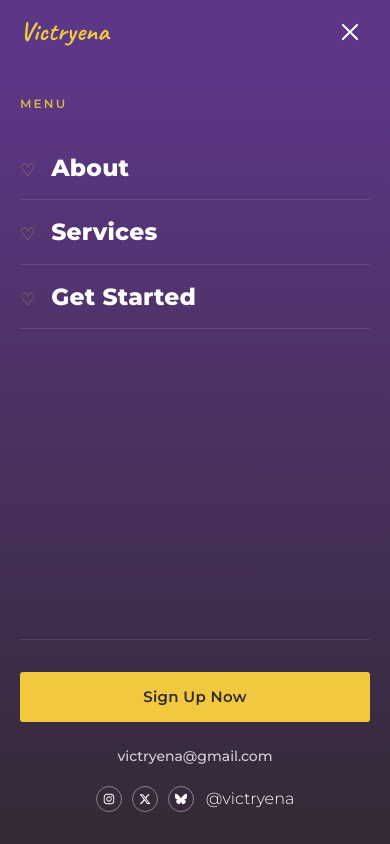
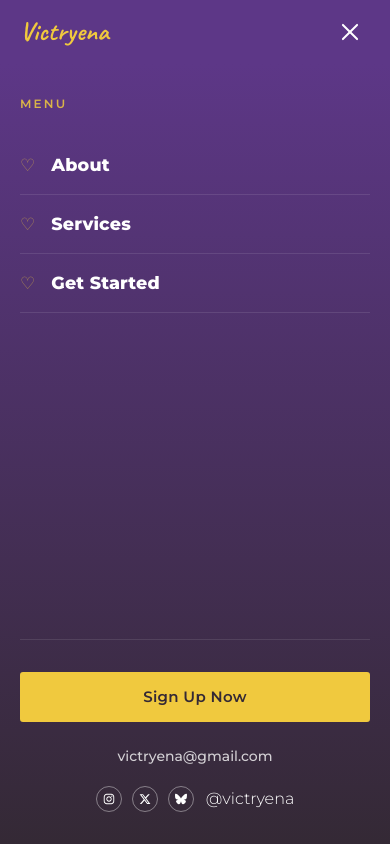
Before and after one commit to mateopaez/victryena, a Next.js app: page / in a window 390 px wide. Both pictures are taken after a click on the button "Open menu". Shown: the top 844 px of the page. Built offline with nearby package versions, Linux system fonts and the light colour scheme.

Commit message:
change mobile nav

```diff
--- a/components/layout/MobileNav.tsx
+++ b/components/layout/MobileNav.tsx
@@ -50,7 +50,7 @@ export function MobileNav({ open, onClose }: MobileNavProps) {
                   >
                     ♡
                   </span>
-                  <span className="text-[clamp(22px,6vw,28px)] font-extrabold leading-none tracking-[0.01em] transition-colors group-hover:text-gold">
+                  <span className="text-[clamp(16px,4.5vw,20px)] font-extrabold leading-none tracking-[0.01em] transition-colors group-hover:text-gold">
                     {label}
                   </span>
                 </a>
```
